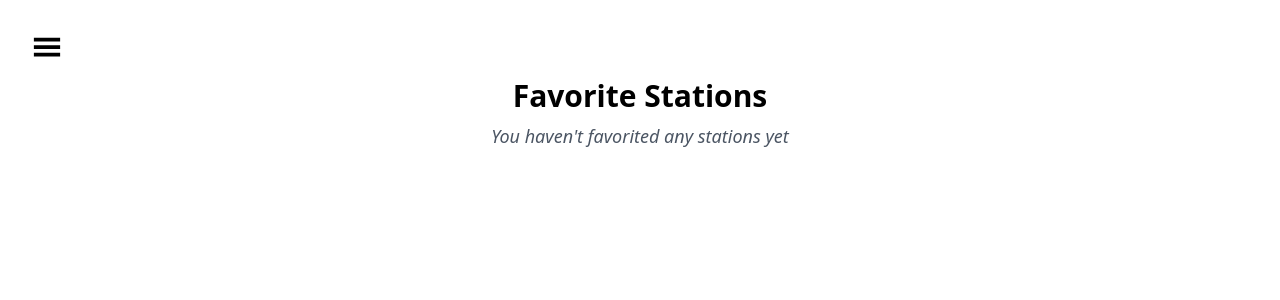
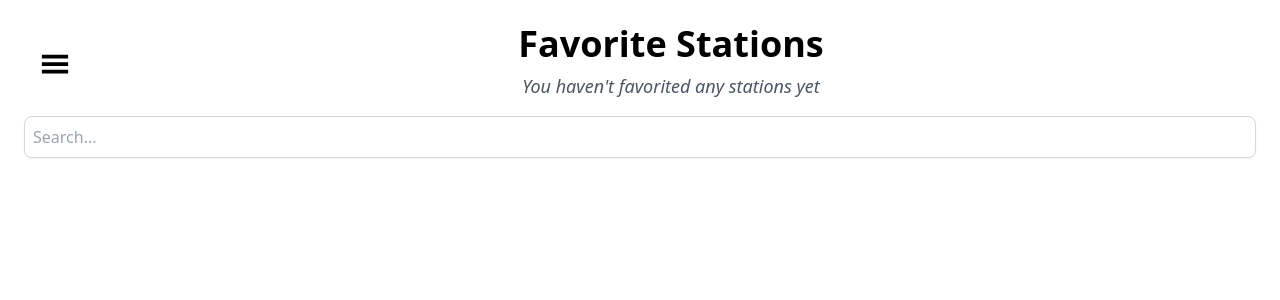
Before and after one commit to Veronica-Alfr/radio_browser, a React (Vite) app: page /radio/favorites in a window 1280 px wide. Shown: the top 300 px of the page. Built offline with nearby package versions, Linux system fonts and the light colour scheme.

Commit message:
style: favorites page and radio list

```diff
--- a/src/components/radio/RadioListCompact.tsx
+++ b/src/components/radio/RadioListCompact.tsx
@@ -36,7 +36,10 @@ export const RadioListCompact: React.FC = () => {
     if (!data?.stations) return [];
     return debouncedSearchTerm
       ? data.stations.filter((station: IRadioStation) =>
-          station.name.toLowerCase().includes(debouncedSearchTerm.toLowerCase()))
+          station.name.toLowerCase().includes(debouncedSearchTerm.toLowerCase()) ||
+          station.country.toLowerCase().includes(debouncedSearchTerm.toLowerCase()) ||
+          station.language.toLowerCase().includes(debouncedSearchTerm.toLowerCase())
+    )
       : data.stations;
   }, [data, debouncedSearchTerm]);
 
--- a/src/pages/FavoriteRadioList.tsx
+++ b/src/pages/FavoriteRadioList.tsx
@@ -1,42 +1,58 @@
-import { useState, useEffect } from 'react';
+import { useMemo, useState } from 'react';
 import { useRadioContext } from '../hooks/useRadiosContext';
 import { RadioCard } from '../components/radio/RadioCard';
 import { Pagination } from '../components/pagination/Pagination';
 import { HamburgerMenu } from '../components/navigation/HamburgerMenu';
-// import { useQueryClient } from '@tanstack/react-query';
-// import { fetchRadioOneThousand } from '../api/radioListRequest';
+import { useDebounce } from '../hooks/useDebounce';
+import { SearchBar } from '../components/search/SearchBar';
 
 const FAVORITES_PER_PAGE = 10;
 
 export const FavoriteRadioList = () => {
   const { favorites } = useRadioContext();
   const [currentOffset, setCurrentOffset] = useState(0);
-  // const queryClient = useQueryClient();
+  const [searchTerm, setSearchTerm] = useState('');
 
-  // useEffect(() => {
-  //   queryClient.prefetchQuery({
-  //     queryKey: ['radios-compact'],
-  //     queryFn: () => fetchRadioOneThousand({ limit: 100, offset: 0 }),
-  //   });
-  // }, [queryClient]);
+  const debouncedSearchTerm = useDebounce(searchTerm, 300);
 
-  const paginatedFavorites = favorites.slice(
+  const filteredFavoriteStations = useMemo(() => {
+    if (!favorites) return [];
+    return debouncedSearchTerm
+      ? favorites.filter((station) =>
+          station.name.toLowerCase().includes(debouncedSearchTerm.toLowerCase()) ||
+          station.country.toLowerCase().includes(debouncedSearchTerm.toLowerCase()) ||
+          station.language.toLowerCase().includes(debouncedSearchTerm.toLowerCase())
+        )
+      : favorites;
+  }, [favorites, debouncedSearchTerm]);
+
+  const paginatedFavorites = filteredFavoriteStations.slice(
     currentOffset,
     currentOffset + FAVORITES_PER_PAGE
   );
 
   return (
-    <div className="relative container mx-auto p-4">
+    <div className="relative min-h-screen container mx-auto p-6 flex flex-col">
+      <div className="flex flex-col sm:flex-row items-start sm:items-center mb-4">
+        <div className="mt-1">
           <HamburgerMenu />
+        </div>
 
-      <h1 className="text-3xl text-center font-bold mb-2">Favorite Stations</h1>
-      <h2 className="text-lg text-center text-gray-600 italic mb-8">
+        <div className="flex-grow w-full text-center mt-4 sm:mt-0">
+          <h1 className="text-4xl font-bold">Favorite Stations</h1>
+          <h2 className="text-lg mt-2 text-gray-600 italic">
             {favorites.length === 0
               ? "You haven't favorited any stations yet"
-          : `Listen your favorite stations when you want!`}
+              : `Listen to your favorite stations anytime!`}
           </h2>
+        </div>
 
-      <div className="space-y-4 mb-8">
+        <div className="w-10 sm:w-0"></div>
+      </div>
+
+      <SearchBar searchTerm={searchTerm} setSearchTerm={setSearchTerm} />
+
+      <div className="grid grid-cols-1 sm:grid-cols-2 lg:grid-cols-3 gap-6 mb-8 overflow-y-auto flex-grow">
         {paginatedFavorites.map((station) => (
           <RadioCard key={station.stationuuid} radio={station} />
         ))}
--- a/src/pages/RadioList.tsx
+++ b/src/pages/RadioList.tsx
@@ -59,18 +59,21 @@ export const RadioList: React.FC = () => {
         Radio Browser
       </h1>
 
+      <h2 className="text-lg text-center text-gray-600 italic mb-8">
+        Browse our collection of stations and find your perfect soundtrack
+      </h2>
+
       <SearchBar searchTerm={searchTerm} setSearchTerm={setSearchTerm} />
 
       {isLoading ? (
         <div className="text-center py-8">Loading radio stations...</div>
       ) : (
-        <>
+        <div>
           <div className="grid grid-cols-1 sm:grid-cols-2 lg:grid-cols-3 gap-4 lg:gap-6 mb-6 sm:mb-8 justify-items-center">
             {paginatedStations.map((radio: IRadioStation) => (
               <RadioCard key={radio.stationuuid} radio={radio} />
             ))}
           </div>
-
           <Pagination
             currentOffset={currentPage * itemsPerPage}
             limit={itemsPerPage}
@@ -78,7 +81,7 @@ export const RadioList: React.FC = () => {
             isLoading={isLoading}
             onChange={handlePageChange}
           />
-        </>
+        </div>
       )}
     </div>
   );
```
Also changed, not shown: src/components/radio/RadioCardCompact.tsx (line endings or trailing spaces). Lines whose indentation alone changed are shown as unchanged.
